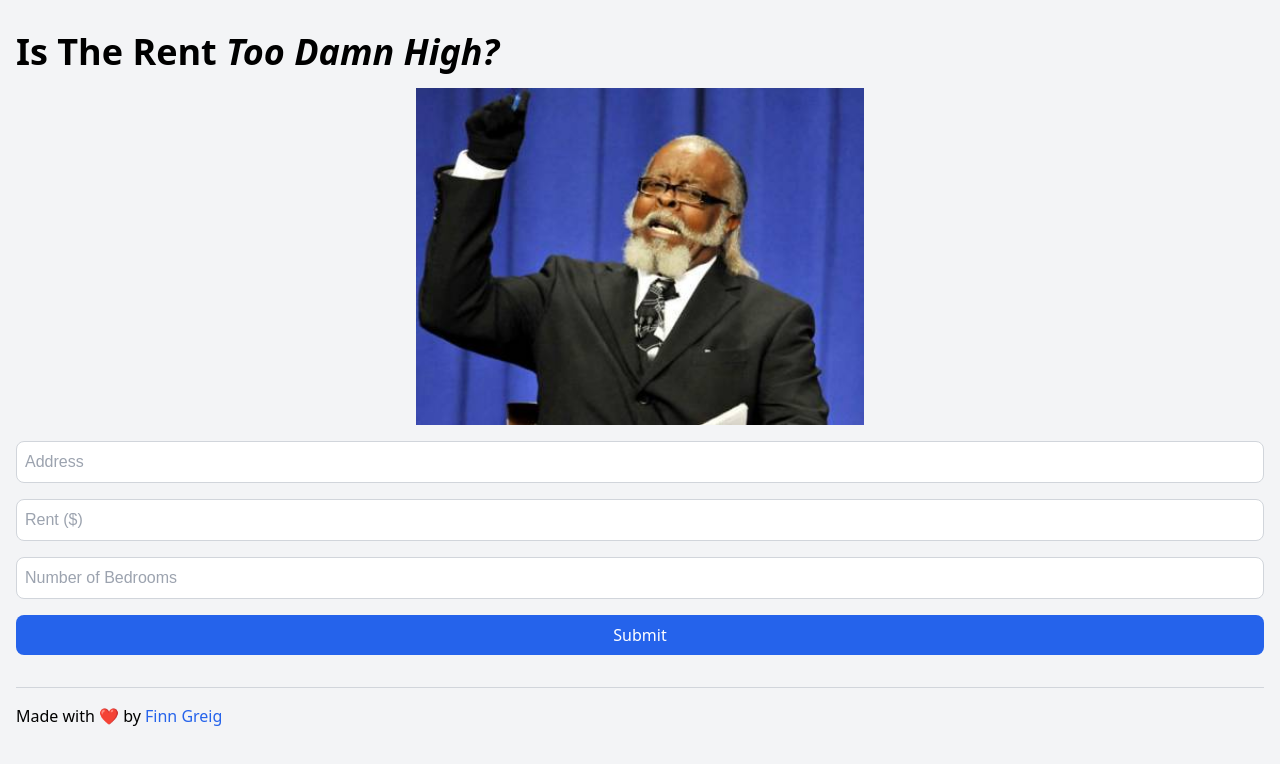
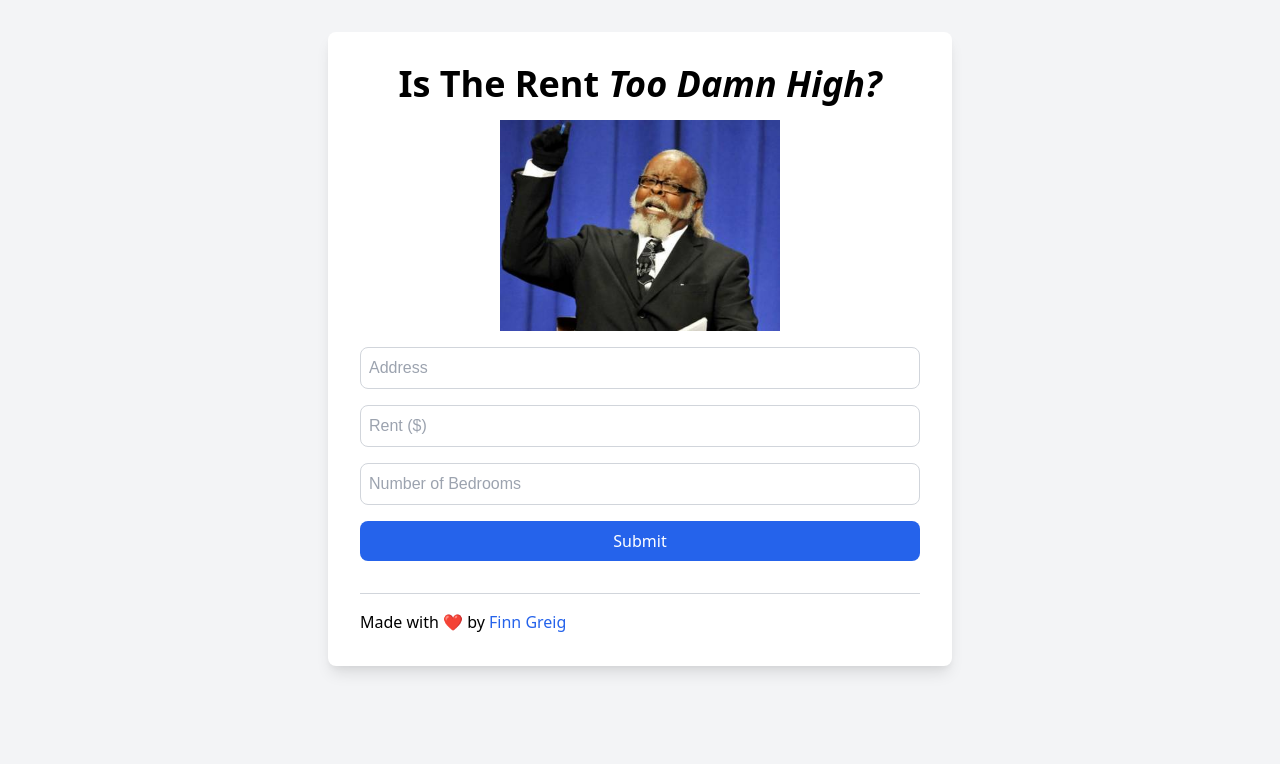
Before and after one commit to finngreig/rentcheck, a website: page public/index.html in a window 1280 px wide. Drawn offline with nearby package versions, Linux system fonts and the light colour scheme.

Commit message:
More small fixes

```diff
--- a/public/index.html
+++ b/public/index.html
@@ -5,14 +5,15 @@
         <meta name="viewport" content="width=device-width, initial-scale=1">
         <link rel="stylesheet" href="https://code.jquery.com/ui/1.13.1/themes/base/jquery-ui.css">
         <link href="https://cdn.jsdelivr.net/npm/tailwindcss@2.2.16/dist/tailwind.min.css" rel="stylesheet">
-        <title>Is The Rent Too Damn High? | The Finn Greig Rent Initiative</title>
+        <title>Is The Rent Too Damn High?</title>
         <script src="https://code.jquery.com/jquery-3.6.0.js"></script>
         <script src="https://code.jquery.com/ui/1.13.1/jquery-ui.js"></script>
     </head>
     <body class="bg-gray-100 font-sans">
         <div class="container mx-auto px-4 py-8">
-            <h1 class="text-4xl font-bold mb-4">Is The Rent <i class="italic">Too Damn High?</i></h1>
-            <img src="too_damn_high.jpg" alt="Too Damn High meme" class="w-full max-w-md mx-auto mb-4">
+            <div class="bg-white rounded-lg shadow-lg p-8 mx-auto w-full md:w-1/2 lg:w-1/2">
+                <h1 class="text-4xl font-bold mb-4 text-center">Is The Rent <i class="italic">Too Damn High?</i></h1>
+                <img src="too_damn_high.jpg" alt="Too Damn High meme" class="w-1/2 max-w-md mx-auto mb-4">
                 <form id="rentForm" class="mb-8">
                     <div class="ui-widget mb-4">
                         <input id="address" placeholder="Address" class="w-full border border-gray-300 p-2 rounded-lg">
@@ -65,6 +66,7 @@
                 <p>
                     Made with ❤️ by <a href="https://finngreig.com" class="text-blue-600">Finn Greig</a>
                 </p>
+            </div>
         </div>
         <script>
             var pxid = null;
```
Lines whose indentation alone changed are shown as unchanged.
